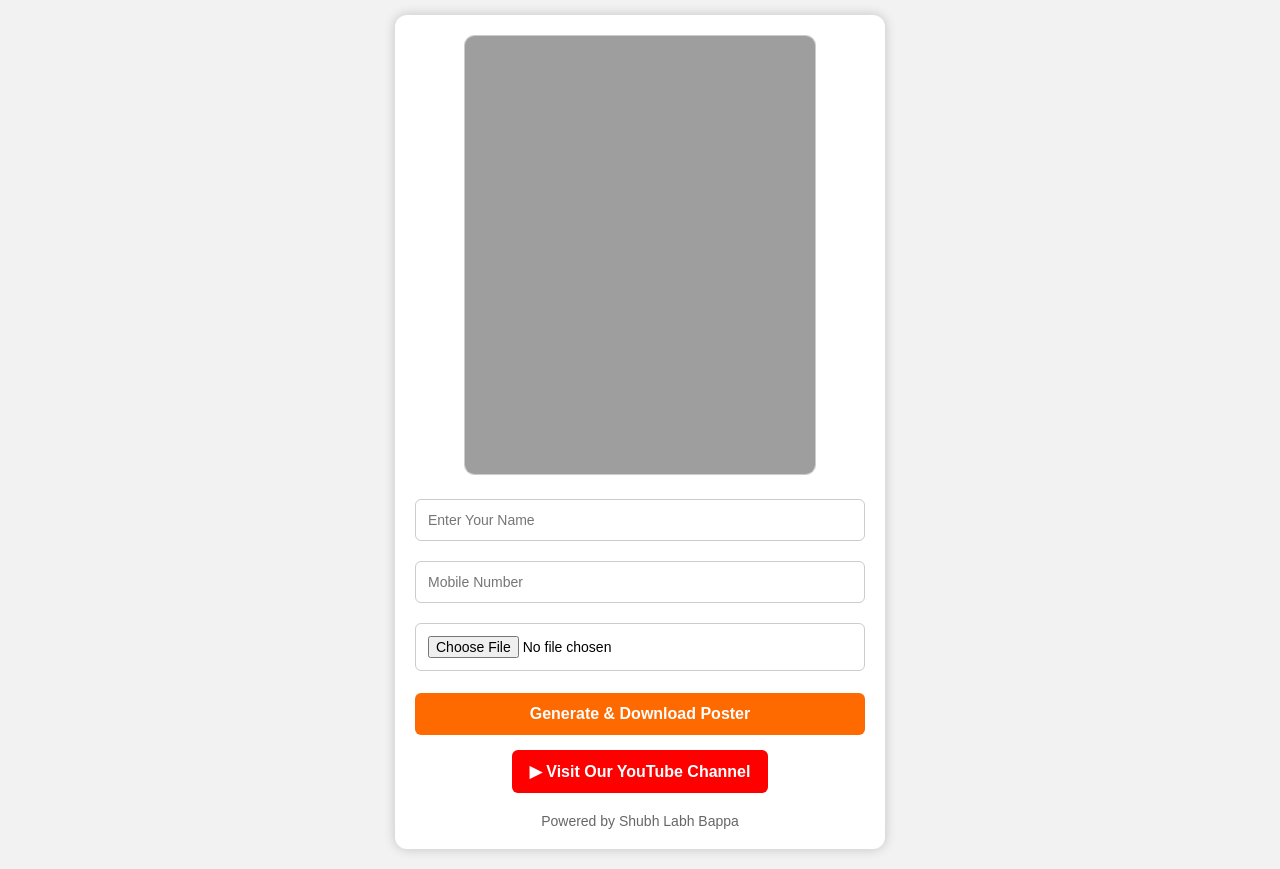
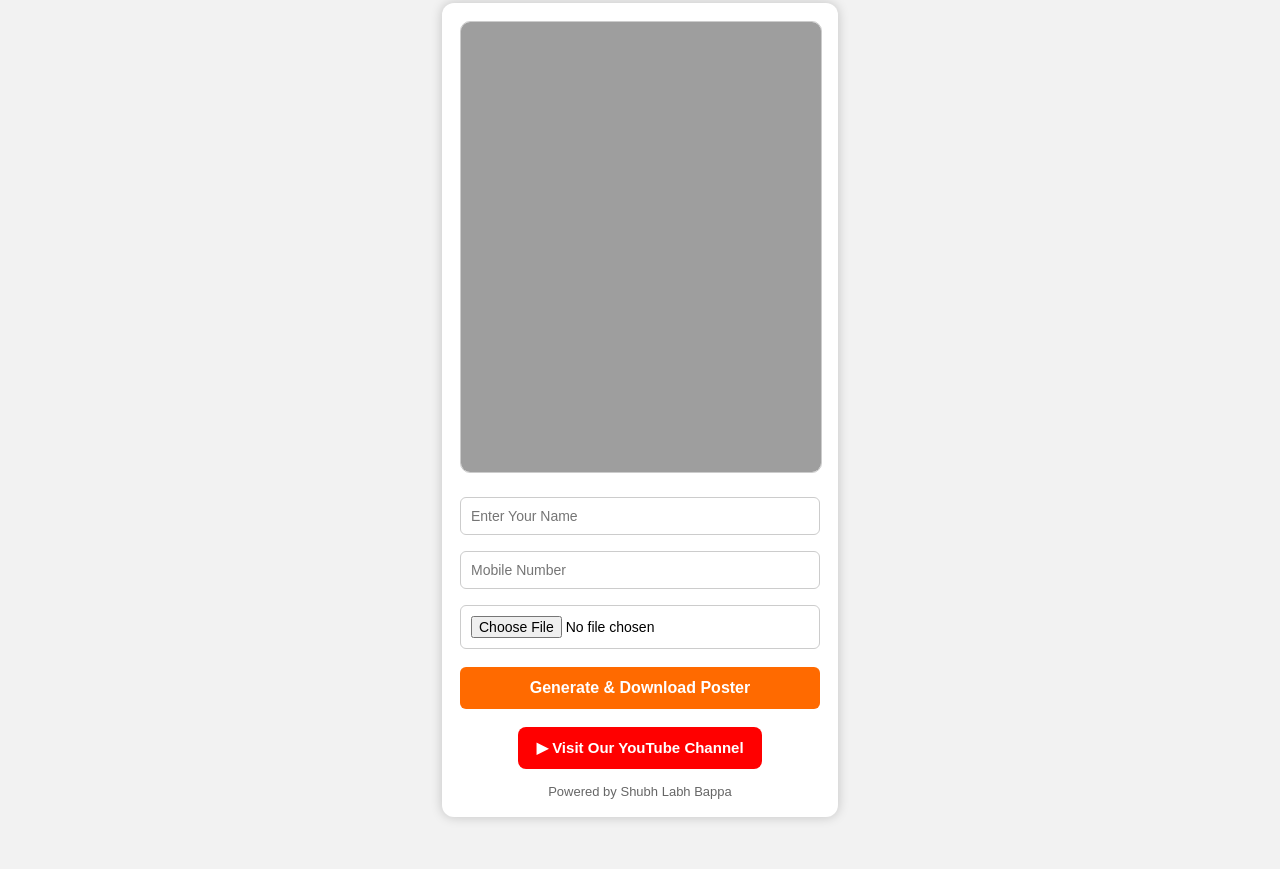
Before and after one commit to ganpatistudio781-art/Shubh-Labh-Bappa, a website: page public/index.html in a window 1280 px wide. Shown: the part 46-915 px from the top of the page. After the commit the page ends 878 px from the top, so only its background shows below. Drawn offline with Linux system fonts and the light colour scheme.

Commit message:
Update index.html

```diff
--- a/public/index.html
+++ b/public/index.html
@@ -17,8 +17,8 @@ body {
   display: flex;
   justify-content: space-between;
   align-items: center;
-  padding: 10px 15px;
-  font-size: 16px;
+  padding: 8px 12px;
+  font-size: 14px;
   flex-wrap: wrap;
 }
 
@@ -37,15 +37,15 @@ body {
 
 .header .center {
   font-weight: bold;
-  font-size: 18px;
+  font-size: 16px;
 }
 
 .container {
-  max-width: 450px;
+  max-width: 360px; /* Narrower for mobile */
   width: 95%;
-  margin: 20px auto;
+  margin: 15px auto;
   background: white;
-  padding: 20px;
+  padding: 18px;
   border-radius: 12px;
   box-shadow: 0 0 12px rgba(0,0,0,0.2);
   text-align: center;
@@ -53,17 +53,16 @@ body {
 
 .poster-preview {
   width:100%;
-  max-width:350px;
   height:auto;
   border-radius:10px;
-  margin-bottom:10px;
+  margin-bottom:12px;
   border:1px solid #ccc;
 }
 
 input{
   width:100%;
-  padding:12px;
-  margin:10px 0;
+  padding:10px;
+  margin:8px 0;
   border:1px solid #ccc;
   border-radius:6px;
   box-sizing: border-box;
@@ -79,30 +78,37 @@ button{
   font-size:16px;
   border-radius:6px;
   cursor:pointer;
-  margin-top:12px;
+  margin-top:10px;
   font-weight:bold;
 }
 
 .ytBox{
   text-align:center;
-  margin-top:15px;
+  margin-top:18px;
 }
 
 .ytBtn{
   display:inline-block;
-  background:red;
+  background:#FF0000;
   color:white;
   padding:12px 18px;
-  border-radius:6px;
+  border-radius:8px;
   text-decoration:none;
   font-weight:bold;
+  font-size:15px;
+  transition: 0.3s;
+}
+
+.ytBtn:hover{
+  background:#CC0000;
+  transform: scale(1.05);
 }
 
 .footer{
   text-align:center;
-  margin-top:20px;
+  margin-top:15px;
   color:#666;
-  font-size:14px;
+  font-size:13px;
 }
 </style>
 </head>
@@ -124,7 +130,7 @@ button{
 <button id="downloadBtn">Generate & Download Poster</button>
 
 <div class="ytBox">
-<a href="https://youtube.com/@YOURCHANNEL" target="_blank" class="ytBtn">
+<a href="https://youtube.com/@ganpati_shubhlabh23?si=EIVGRNugp3gW044P" target="_blank" class="ytBtn">
 ▶ Visit Our YouTube Channel
 </a>
 </div>
@@ -148,23 +154,21 @@ const numberInput = document.getElementById("numberInput");
 const photoInput = document.getElementById("photoInput");
 let userPhoto = new Image();
 
-// Coordinates & frame size
-const photoFrame = {x:78, y:580, width:245, height:342};
-const nameCoord = {x:112, y:1006};
-const numberCoord = {x:112, y:1080};
+// Adjusted Coordinates (Right & Down)
+const photoFrame = {x:95, y:620, width:245, height:342};
+const nameCoord = {x:125, y:1026};
+const numberCoord = {x:125, y:1100};
 
 function drawPoster(){
   ctx.clearRect(0,0,canvas.width,canvas.height);
   ctx.drawImage(baseImage,0,0,canvas.width,canvas.height);
 
   if(userPhoto.src){
-    // Auto-fit photo in frame
     let scale = Math.max(photoFrame.width / userPhoto.width, photoFrame.height / userPhoto.height);
     let w = userPhoto.width * scale;
     let h = userPhoto.height * scale;
     let x = photoFrame.x - (w - photoFrame.width)/2;
     let y = photoFrame.y - (h - photoFrame.height)/2;
-
     ctx.drawImage(userPhoto, x, y, w, h);
   }
 
```
